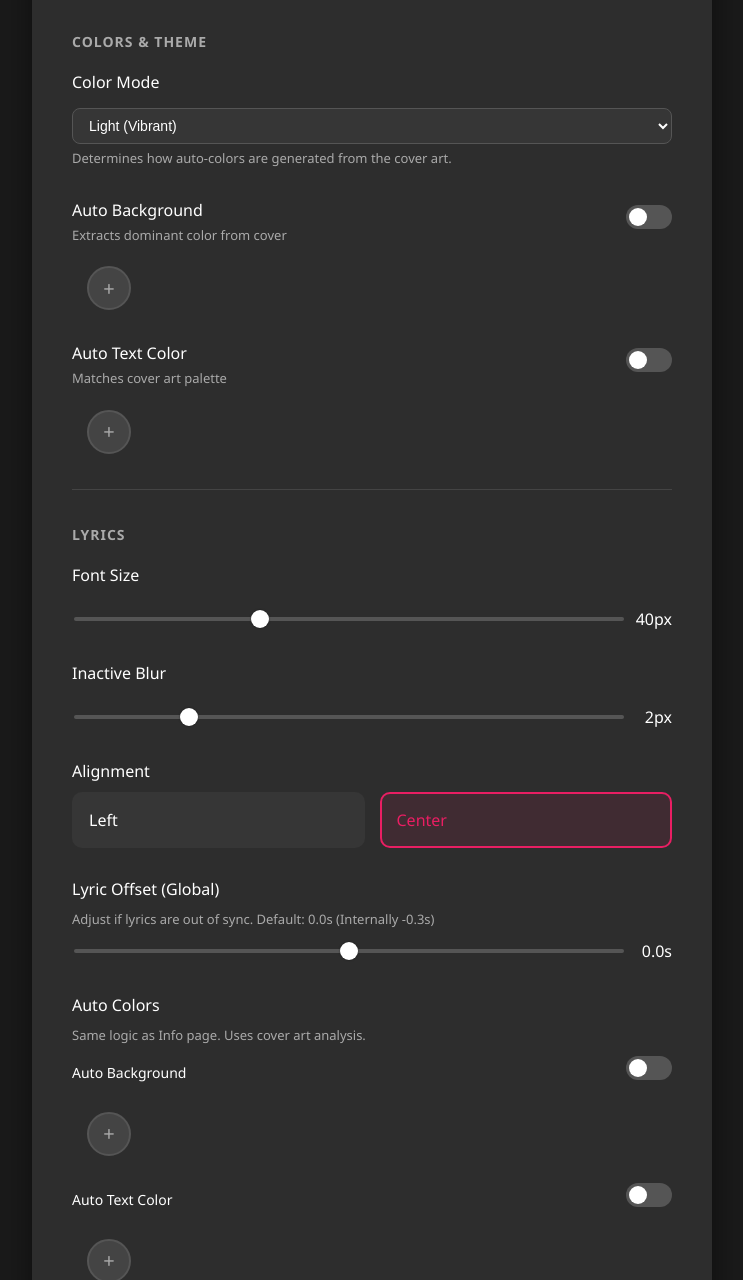
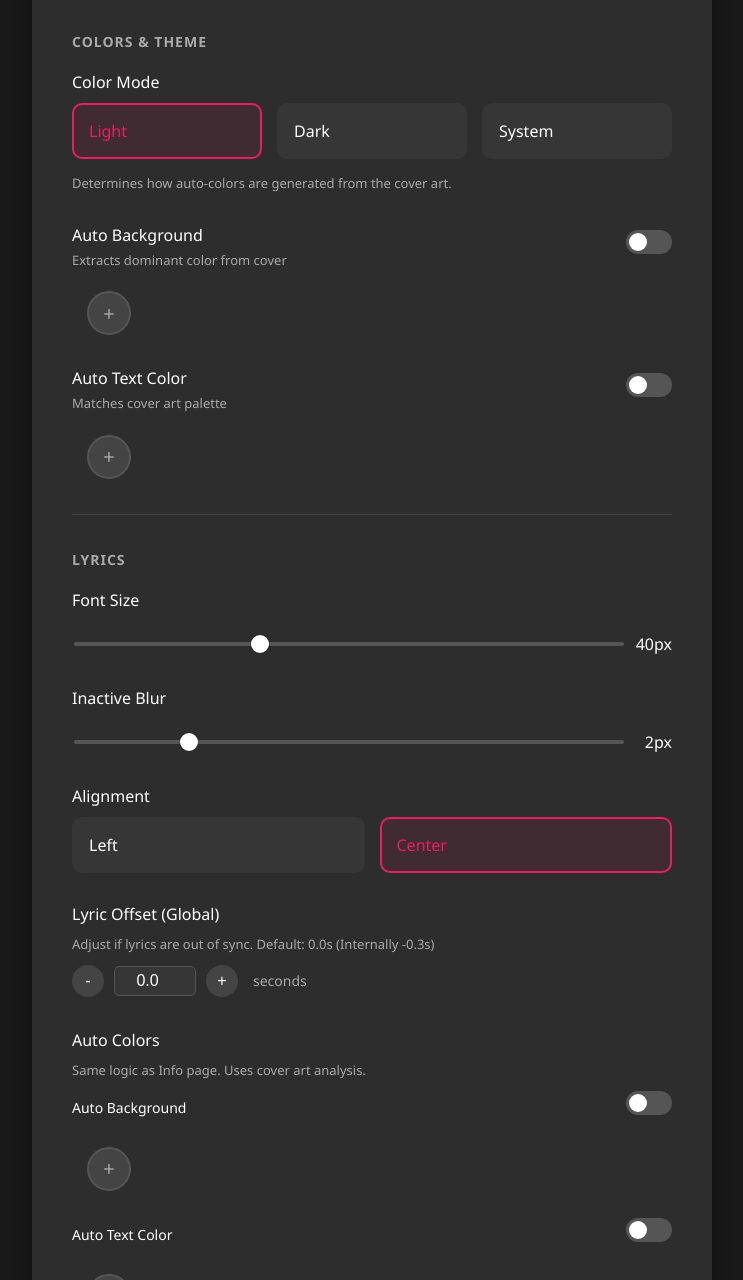
Before and after one commit to NKMYHinata/live-music, a website: page public/settings.html in a window 1280 px wide. Shown: the part 452-1732 px from the top of the page, without its empty margins (268-1011 px from the left). Drawn offline with Linux system fonts and the light colour scheme.

Commit message:
fix_separate_lyrics_color_and_improve_ui

```diff
--- a/public/settings.html
+++ b/public/settings.html
@@ -58,6 +58,38 @@
             margin-bottom: 20px;
             font-weight: 600;
         }
+
+        .offset-controls {
+            display: flex;
+            align-items: center;
+            gap: 10px;
+        }
+        .offset-btn {
+            background: #444;
+            color: white;
+            border: none;
+            width: 32px;
+            height: 32px;
+            border-radius: 50%;
+            font-size: 16px;
+            cursor: pointer;
+            display: flex;
+            align-items: center;
+            justify-content: center;
+        }
+        .offset-btn:hover {
+            background: #555;
+        }
+        .offset-input {
+            background: #363636;
+            color: white;
+            border: 1px solid #555;
+            padding: 5px 10px;
+            border-radius: 5px;
+            width: 60px;
+            text-align: center;
+            font-size: 16px;
+        }
         .form-group {
             margin-bottom: 20px;
         }
@@ -74,7 +106,7 @@
         /* Custom Radio/Checkbox Styles */
         .option-grid {
             display: grid;
-            grid-template-columns: 1fr 1fr;
+            grid-template-columns: repeat(auto-fit, minmax(140px, 1fr));
             gap: 15px;
         }
         .option-card {
@@ -155,6 +187,8 @@
             margin-top: 10px;
             flex-wrap: wrap;
         }
+
+        /* Color Input Styles */
         input[type="color"] {
             -webkit-appearance: none;
             border: none;
@@ -174,10 +208,15 @@
             border: 2px solid #555;
         }
 
+        /* Fix for disabled inputs still capturing clicks via parent or siblings if not careful */
         .disabled {
             opacity: 0.4;
             pointer-events: none;
             filter: grayscale(1);
+        }
+        /* Ensure inputs inside disabled containers are also disabled */
+        .disabled input {
+            pointer-events: none;
         }
 
         .info-text {
@@ -253,6 +292,13 @@
             width: 100%;
             height: 100%;
             cursor: pointer;
+            z-index: 2; /* Ensure input is on top */
+        }
+
+        .disabled .custom-picker-btn input[type="color"],
+        .disabled .swatch {
+            pointer-events: none;
+            cursor: not-allowed;
         }
         .custom-picker-btn span {
             font-size: 20px;
@@ -338,11 +384,20 @@
 
             <div class="form-group">
                 <label>Color Mode</label>
-                <select id="colorMode">
-                    <option value="light">Light (Vibrant)</option>
-                    <option value="dark">Dark (Deep)</option>
-                    <option value="system">System (Balanced)</option>
-                </select>
+                <div class="option-grid">
+                    <label class="option-card">
+                        <input type="radio" name="colorMode" value="light">
+                        <span>Light</span>
+                    </label>
+                    <label class="option-card">
+                        <input type="radio" name="colorMode" value="dark">
+                        <span>Dark</span>
+                    </label>
+                    <label class="option-card">
+                        <input type="radio" name="colorMode" value="system">
+                        <span>System</span>
+                    </label>
+                </div>
                 <div class="info-text">Determines how auto-colors are generated from the cover art.</div>
             </div>
 
@@ -432,9 +487,13 @@
             <div class="form-group">
                 <label>Lyric Offset (Global)</label>
                 <div class="info-text">Adjust if lyrics are out of sync. Default: 0.0s (Internally -0.3s)</div>
-                <div class="toggle-row">
-                    <input type="range" id="lyricOffset" min="-5" max="5" step="0.1" value="0" style="width: 100%;">
-                    <span id="lyricOffsetValue" style="width: 50px; text-align: right;">0.0s</span>
+                <div class="toggle-row" style="justify-content: flex-start; gap: 15px;">
+                    <div class="offset-controls">
+                        <button id="offsetDec" class="offset-btn">-</button>
+                        <input type="number" id="lyricOffset" class="offset-input" step="0.1" value="0.0">
+                        <button id="offsetInc" class="offset-btn">+</button>
+                    </div>
+                    <span style="font-size: 14px; color: #aaa;">seconds</span>
                 </div>
             </div>
 
@@ -496,7 +555,7 @@
         const els = {
             layoutStyle: document.getElementsByName('layoutStyle'),
             coverStyle: document.getElementsByName('coverStyle'),
-            colorMode: document.getElementById('colorMode'),
+            colorMode: document.getElementsByName('colorMode'),
             autoBgColor: document.getElementById('autoBgColor'),
             autoThemeColor: document.getElementById('autoThemeColor'),
             bgColor: document.getElementById('bgColor'),
@@ -512,7 +571,8 @@
             lyricBlur: document.getElementById('lyricBlur'),
             lyricBlurValue: document.getElementById('lyricBlurValue'),
             lyricOffset: document.getElementById('lyricOffset'),
-            lyricOffsetValue: document.getElementById('lyricOffsetValue'),
+            offsetDec: document.getElementById('offsetDec'),
+            offsetInc: document.getElementById('offsetInc'),
             lyricAlign: document.getElementsByName('lyricAlign'),
             autoLyricBg: document.getElementById('autoLyricBg'),
             autoLyricTheme: document.getElementById('autoLyricTheme'),
@@ -564,7 +624,12 @@
             }
 
             // Set Color Mode
-            els.colorMode.value = settings.colorMode || 'light';
+            for (const radio of els.colorMode) {
+                if (radio.value === (settings.colorMode || 'light')) {
+                    radio.checked = true;
+                    updateCardSelection(radio);
+                }
+            }
 
             // Set Checkbox
             if (settings.autoColor !== undefined) {
@@ -586,8 +651,7 @@
             els.lyricBlur.value = settings.lyricBlur !== undefined ? settings.lyricBlur : 2;
             els.lyricBlurValue.textContent = (settings.lyricBlur !== undefined ? settings.lyricBlur : 2) + 'px';
 
-            els.lyricOffset.value = settings.lyricOffset || 0;
-            els.lyricOffsetValue.textContent = (settings.lyricOffset || 0).toFixed(1) + 's';
+            els.lyricOffset.value = (settings.lyricOffset || 0).toFixed(1);
 
             for (const radio of els.lyricAlign) {
                 if (radio.value === (settings.lyricAlign || 'center')) {
@@ -657,10 +721,15 @@
                 if (radio.checked) selectedAlign = radio.value;
             }
 
+            let selectedColorMode = 'light';
+            for (const radio of els.colorMode) {
+                if (radio.checked) selectedColorMode = radio.value;
+            }
+
             const settings = {
                 layout: selectedLayout,
                 coverStyle: selectedStyle,
-                colorMode: els.colorMode.value,
+                colorMode: selectedColorMode,
                 autoBgColor: els.autoBgColor.checked,
                 autoThemeColor: els.autoThemeColor.checked,
                 bgColor: els.bgColor.value,
@@ -678,7 +747,6 @@
             // Update UI Labels
             els.lyricFontSizeValue.textContent = settings.lyricFontSize + 'px';
             els.lyricBlurValue.textContent = settings.lyricBlur + 'px';
-            els.lyricOffsetValue.textContent = settings.lyricOffset.toFixed(1) + 's';
 
             localStorage.setItem('musicOverlaySettings', JSON.stringify(settings));
 
@@ -806,8 +874,10 @@
                 updateCardSelection(e.target);
                 saveSettings();
             }));
-
-            els.colorMode.addEventListener(evt, saveSettings);
+            els.colorMode.forEach(el => el.addEventListener(evt, (e) => {
+                updateCardSelection(e.target);
+                saveSettings();
+            }));
 
             els.autoBgColor.addEventListener(evt, () => {
                 updateUI();
@@ -823,7 +893,18 @@
             // Lyrics Listeners
             els.lyricFontSize.addEventListener(evt, saveSettings);
             els.lyricBlur.addEventListener(evt, saveSettings);
-            els.lyricOffset.addEventListener(evt, saveSettings);
+
+            // Offset Listeners (Only on change/input for the number input)
+            if (evt === 'change') {
+                 els.lyricOffset.addEventListener('change', () => {
+                     let val = parseFloat(els.lyricOffset.value);
+                     if (val < -10) val = -10;
+                     if (val > 10) val = 10;
+                     els.lyricOffset.value = val.toFixed(1);
+                     saveSettings();
+                 });
+            }
+
             els.lyricAlign.forEach(el => el.addEventListener(evt, (e) => {
                 updateCardSelection(e.target);
                 saveSettings();
@@ -840,6 +921,23 @@
             els.lyricThemeColor.addEventListener(evt, saveSettings);
         });
 
+        // Button Listeners for Offset
+        els.offsetDec.addEventListener('click', () => {
+             let val = parseFloat(els.lyricOffset.value);
+             val -= 0.1;
+             if (val < -10) val = -10;
+             els.lyricOffset.value = val.toFixed(1);
+             saveSettings();
+        });
+
+        els.offsetInc.addEventListener('click', () => {
+             let val = parseFloat(els.lyricOffset.value);
+             val += 0.1;
+             if (val > 10) val = 10;
+             els.lyricOffset.value = val.toFixed(1);
+             saveSettings();
+        });
+
         // Init
         loadSettings();
     </script>
```
Also changed, not shown: public/lyrics.html (+8 -10 lines).
